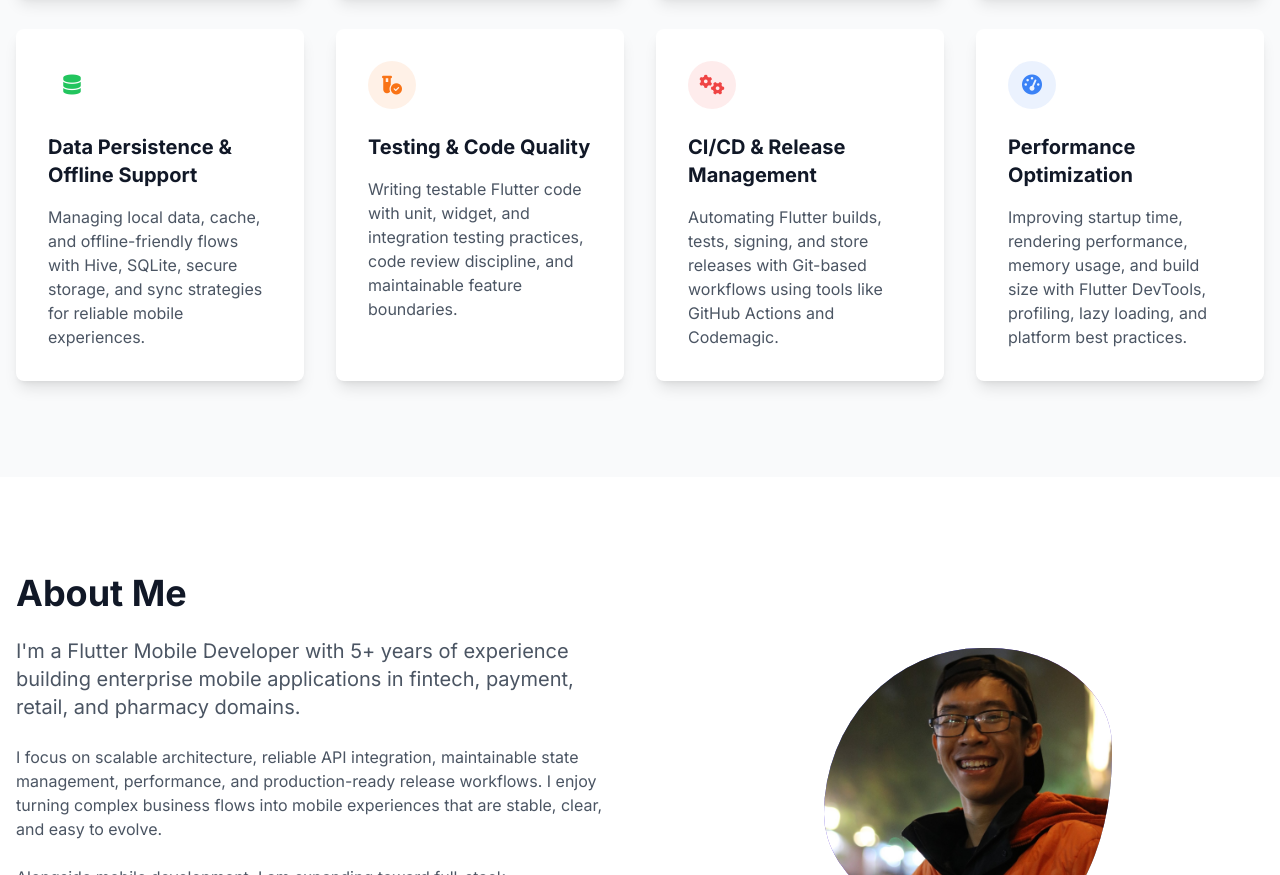
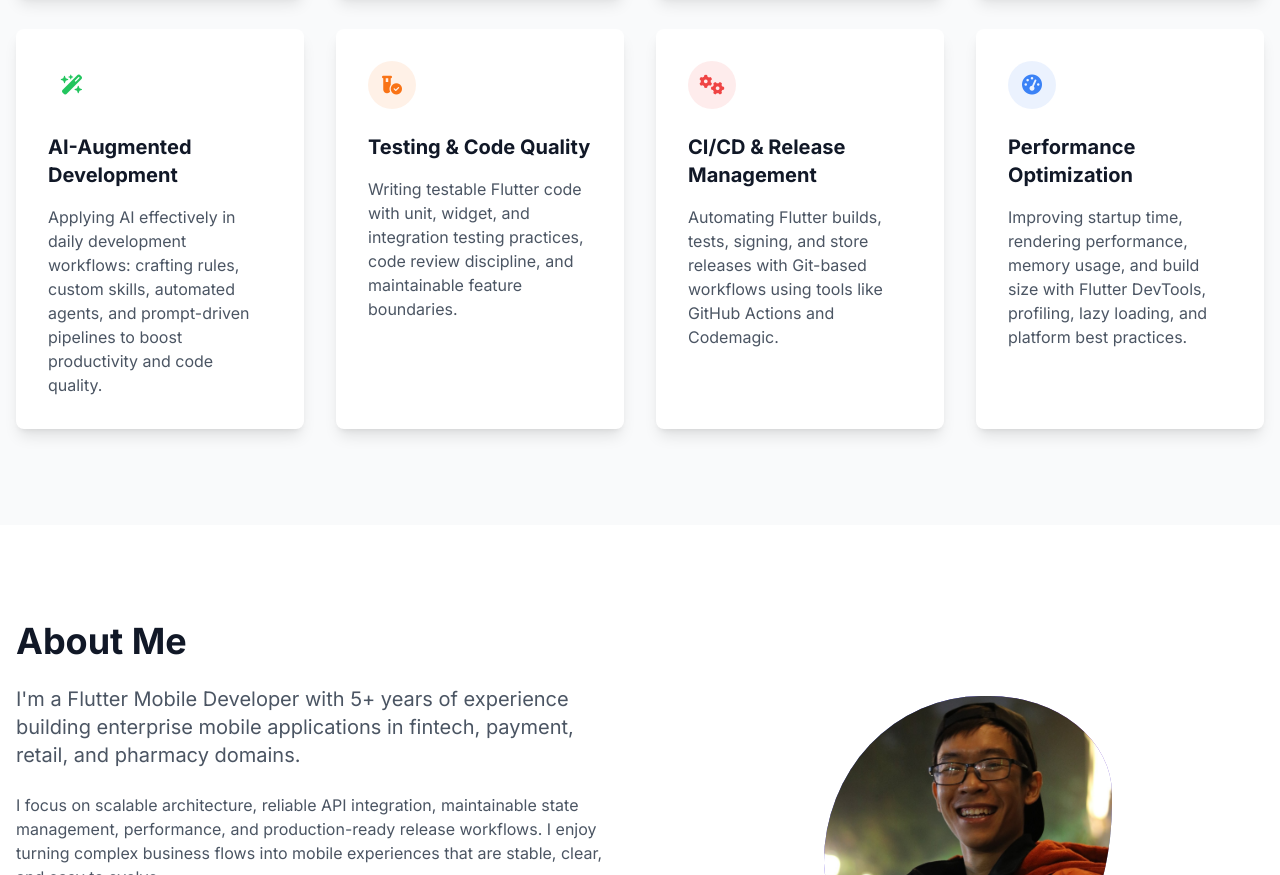
Before and after one commit to lamnh96tech/flutter_portfolio, a website: page index.html in a window 1280 px wide. Shown: the part 1423-2298 px from the top of the page. Drawn offline with Linux system fonts and the light colour scheme.

Commit message:
add AI skill in My Core Skills

```diff
--- a/index.html
+++ b/index.html
@@ -215,15 +215,14 @@
                     <p class="text-gray-600 dark:text-gray-400">Integrating REST APIs, payment SDKs, MQTT, and Firebase
                         services with structured models, authentication, error handling, and reliable data flows.</p>
                 </div>
-                <!-- Skill Card 5 - Data Persistence & Offline Support -->
+                <!-- Skill Card 5 - AI-Augmented Development -->
                 <div
                     class="bg-white dark:bg-dark-background p-8 rounded-lg shadow-lg hover:shadow-xl transition-all duration-300 transform hover:-translate-y-1">
                     <div class="w-12 h-12 bg-green-500/10 rounded-full flex items-center justify-center mb-6">
-                        <i class="fa-solid fa-database text-green-500 text-xl"></i>
+                        <i class="fa-solid fa-wand-magic-sparkles text-green-500 text-xl"></i>
                     </div>
-                    <h3 class="text-xl font-bold mb-4">Data Persistence & Offline Support</h3>
-                    <p class="text-gray-600 dark:text-gray-400">Managing local data, cache, and offline-friendly flows
-                        with Hive, SQLite, secure storage, and sync strategies for reliable mobile experiences.</p>
+                    <h3 class="text-xl font-bold mb-4">AI-Augmented Development</h3>
+                    <p class="text-gray-600 dark:text-gray-400">Applying AI effectively in daily development workflows: crafting rules, custom skills, automated agents, and prompt-driven pipelines to boost productivity and code quality.</p>
                 </div>
                 <!-- Skill Card 6 - Testing & Code Quality -->
                 <div
```
